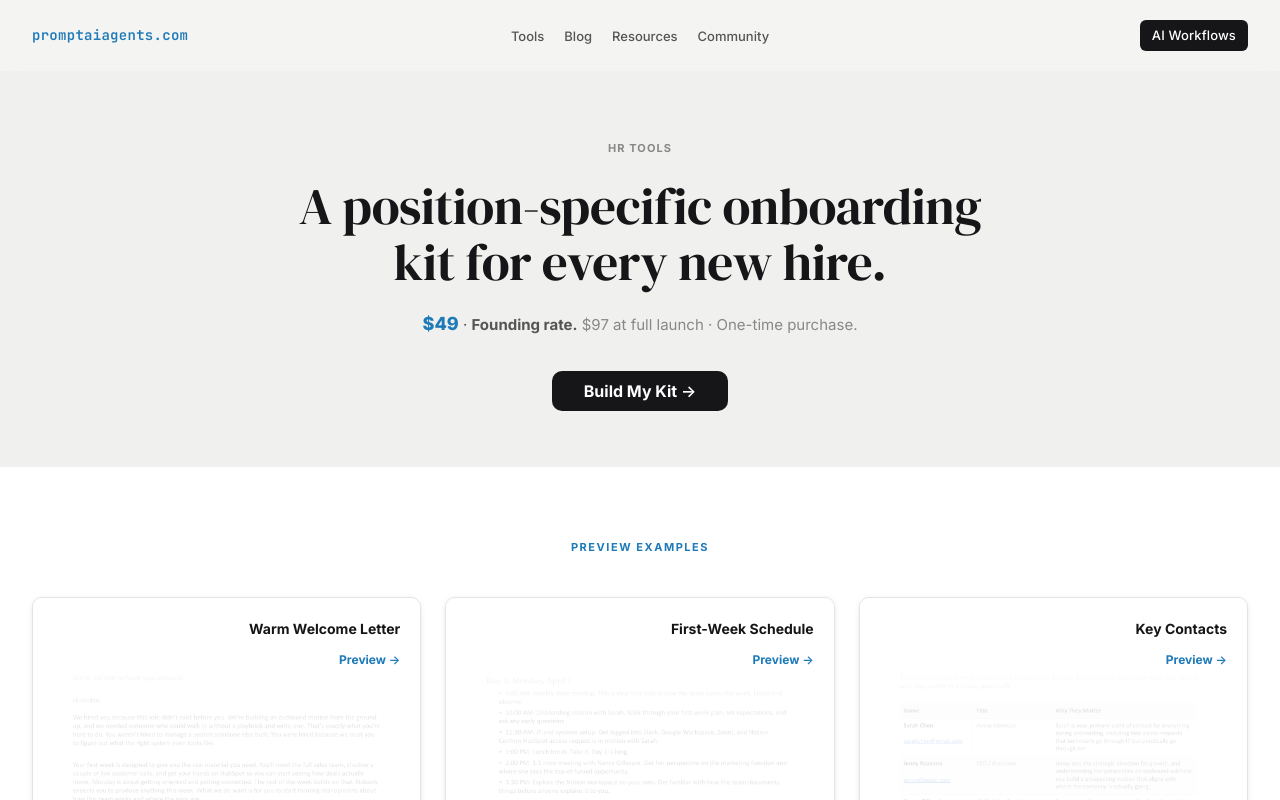
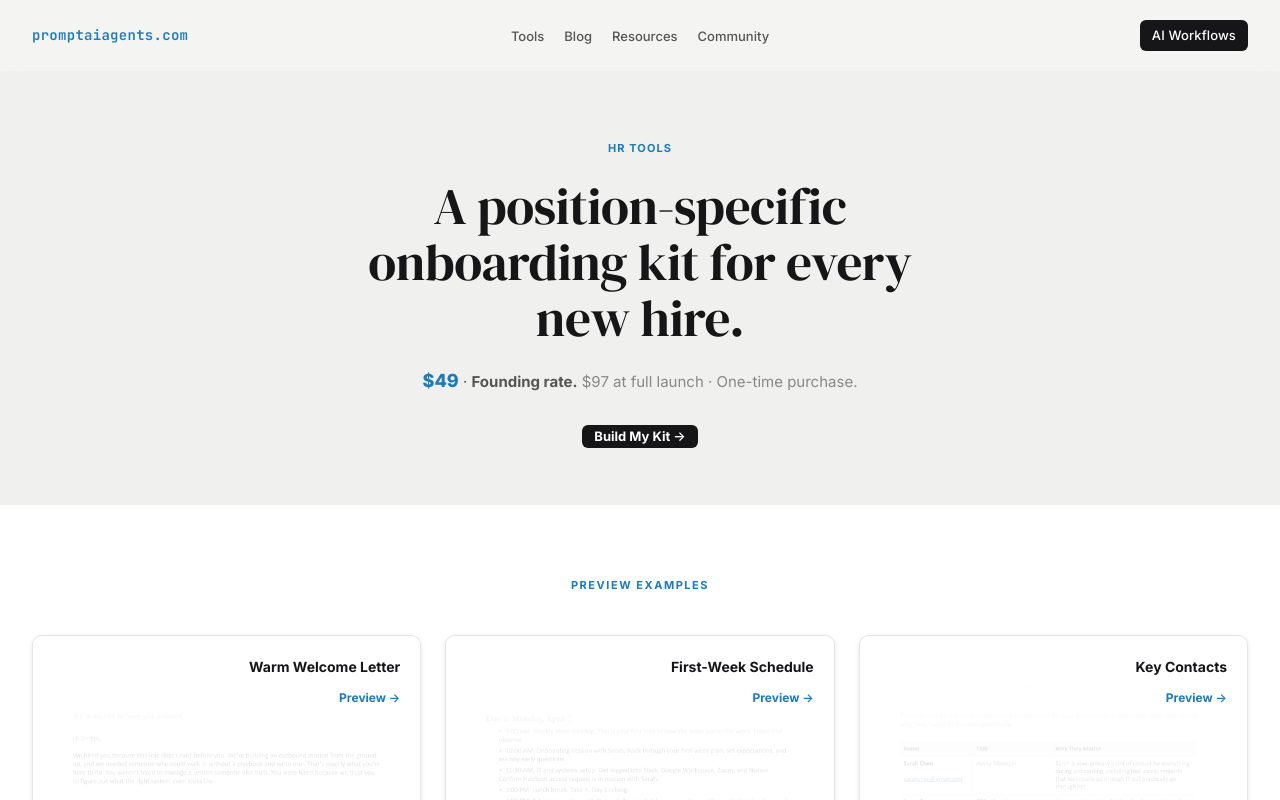
Before and after one commit to coolcalvin457-tech/agent-timesaver-nextjs, a Next.js app: page /onboarding-kit-builder in a window 1280 px wide. Shown: the top 800 px of the page. Built offline with nearby package versions, Linux system fonts and the light colour scheme.

Commit message:
HR Tools blue, Build My Kit nav-size, headline maxWidth fix

```diff
--- a/app/onboarding-kit-builder/page.tsx
+++ b/app/onboarding-kit-builder/page.tsx
@@ -33,24 +33,26 @@ export default function OnboardingKitBuilderPage({
         >
           <div className="container" style={{ textAlign: "center" }}>
             {/* HR Tools — plain label, no badge */}
+            {/* HR Tools — light blue label */}
             <p
               style={{
                 fontSize: "0.6875rem",
                 fontWeight: 600,
                 letterSpacing: "0.1em",
                 textTransform: "uppercase",
-                color: "var(--text-muted)",
+                color: "var(--cta)",
                 marginBottom: "20px",
               }}
             >
               HR Tools
             </p>
 
+            {/* maxWidth pulled in to force clean 2-line wrap */}
             <h1
               className="heading-1"
               style={{
                 margin: "0 auto 20px",
-                maxWidth: "720px",
+                maxWidth: "560px",
                 fontSize: "clamp(2.25rem, 4vw, 3.5rem)",
               }}
             >
@@ -62,7 +64,7 @@ export default function OnboardingKitBuilderPage({
               style={{
                 fontSize: "0.9375rem",
                 color: "var(--text-secondary)",
-                marginBottom: "32px",
+                marginBottom: "28px",
                 lineHeight: 1.6,
               }}
             >
@@ -72,11 +74,11 @@ export default function OnboardingKitBuilderPage({
               <span style={{ color: "var(--text-muted)" }}>$97 at full launch · One-time purchase.</span>
             </p>
 
-            {/* Single CTA */}
+            {/* Single CTA — matches nav button size */}
             <a
               href="#build-kit"
               className="btn btn-primary"
-              style={{ padding: "12px 32px", fontSize: "1rem" }}
+              style={{ padding: "5px 12px", fontSize: "0.8125rem", borderRadius: "6px" }}
             >
               Build My Kit →
             </a>
```
